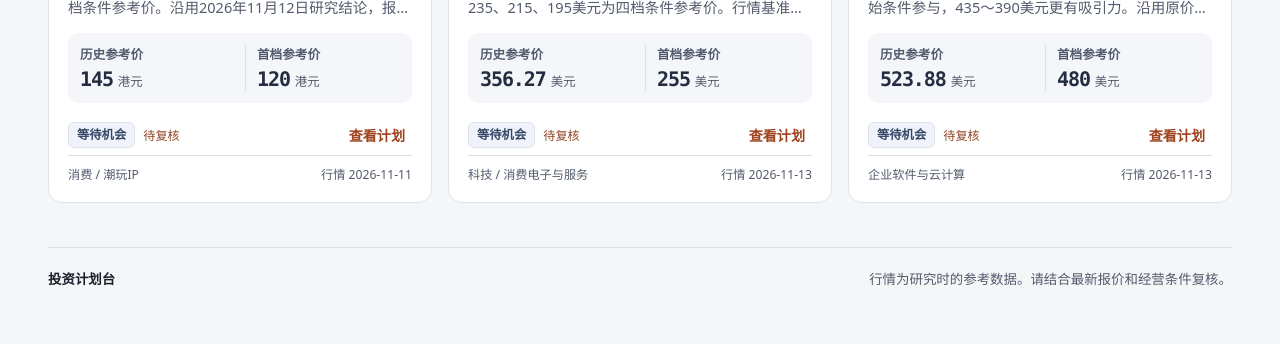
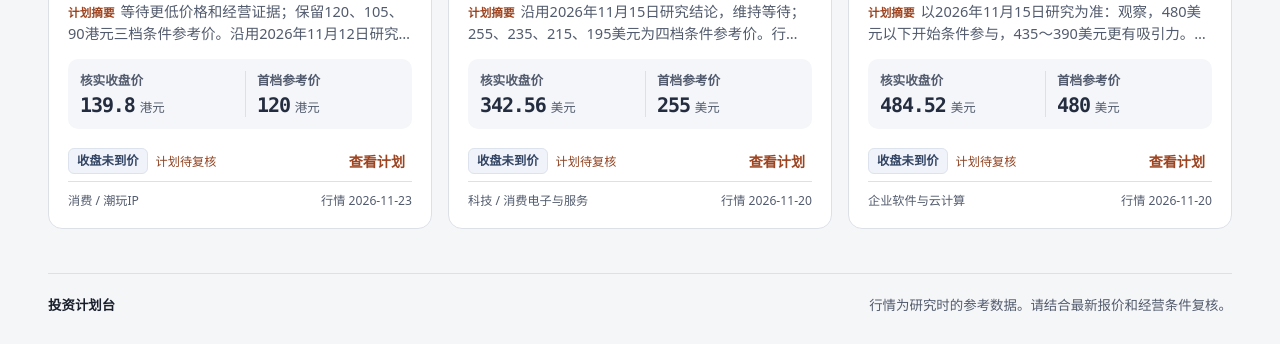
Before and after one commit to ningnim/trade-plan-hub, a plain HTML site: page index.html in a window 1280 px wide. Shown: the part 1848-2192 px from the top of the page. Before the commit the page ends 2167 px from the top, so only its background shows below. Drawn offline with Linux system fonts and the light colour scheme.

Commit message:
Show daily closing prices and entry reviews

```diff
--- a/app.js
+++ b/app.js
@@ -20,6 +20,7 @@ const palette = {
 };
 const state = { view: 'overview', filter: 'all', search: '', market: 'all', variant: 0, detail: null };
 let ledger;
+const closingChecks = new Map();
 let toastTimer;
 let detailTrigger;
 
@@ -31,6 +32,60 @@ function needsReview(plan) {
 
 function badge(plan) {
   return `<span class="badge ${escapeHtml(plan.decision)}">${escapeHtml(decisions[plan.decision] || plan.decision)}</span>`;
+}
+
+function checksFor(plan) {
+  return (closingChecks.get(plan.id) || []).filter((check) =>
+    check.currency !== plan.currency || check.marketAsOf >= plan.marketAsOf
+  );
+}
+
+function primaryCheck(plan) {
+  return checksFor(plan).find((check) => check.currency === plan.currency);
+}
+
+function closingStatus(plan, check) {
+  if (check.planRevision !== plan.revision) return { label: '计划已更新 · 待复核', tone: 'review' };
+  const states = {
+    not_reached: { label: '收盘未到价', tone: 'watch' },
+    participate: { label: '到价 · 有条件参与', tone: 'conditional' },
+    defer: { label: '到价 · 暂缓', tone: 'paused' },
+    insufficient: { label: '到价 · 待核实', tone: 'review' },
+  };
+  return states[check.status] || states.insufficient;
+}
+
+function closingBadge(plan, check) {
+  const status = closingStatus(plan, check);
+  return `<span class="badge ${status.tone}">${status.label}</span>`;
+}
+
+function closingLinks(urls, label) {
+  return urls.filter((url) => url.startsWith('https://')).map((url, index) =>
+    `<a href="${escapeHtml(url)}" target="_blank" rel="noopener noreferrer">${label}来源 ${index + 1}</a>`
+  ).join('');
+}
+
+function closingDetails(plan) {
+  const checks = checksFor(plan);
+  if (!checks.length) return '';
+  return `<section class="closing-details" aria-labelledby="closing-heading"><h3 id="closing-heading">收盘检查</h3>
+    ${checks.map((check) => {
+      const current = check.planRevision === plan.revision;
+      const matches = current ? check.matches : [];
+      const showVariant = plan.variants.filter((variant) => variant.currency === check.currency).length > 1;
+      return `<article class="closing-result">
+        <div class="closing-result-head"><span>${escapeHtml(currencyNames[check.currency])}</span>
+        ${price(number(check.close), check.currency)}
+        <time datetime="${escapeHtml(check.marketAsOf)}">${escapeHtml(check.marketAsOf)}</time>${closingBadge(plan, check)}</div>
+        ${matches.length ? `<p class="closing-matches">${matches.map((match) =>
+          `${showVariant ? `方案 ${match.variant + 1} · ` : ''}第 ${match.order + 1} 档${match.position === 'below' ? '（跌穿区间）' : ''}`
+        ).join('、')}</p>` : ''}
+        <p>${current ? escapeHtml(check.note) : '请按新版执行条件重新复核。'}</p>
+        <div class="closing-links">${closingLinks(check.quoteSources, '行情')}${current ? closingLinks(check.reviewSources, '复核') : ''}</div>
+      </article>`;
+    }).join('')}
+    </section>`;
 }
 
 function logo(plan) {
@@ -64,20 +119,21 @@ function price(value, currency) {
 function feature(plan) {
   const variant = plan.variants[0];
   const levels = variant?.orders.slice(0, 3);
+  const check = primaryCheck(plan);
   return `<article class="feature-panel ${plan.id === 'zijin' ? 'feature-mine' : ''}" aria-labelledby="featured-title">
     ${plan.id === 'zijin' ? '<img class="feature-image" src="./mine-cover.jpg" alt="" fetchpriority="high" decoding="async">' : ''}
     <div class="feature-content">
       <div class="feature-label"><span>重点跟踪</span><span>${escapeHtml(plan.sector)}</span></div>
       <h2 id="featured-title">${escapeHtml(plan.name)}</h2>
       <p class="feature-ticker">${escapeHtml(plan.ticker)}</p>
-      <p class="feature-summary">${escapeHtml(plan.summary)}</p>
+      <p class="feature-summary">${check ? '<span class="plan-summary-label">计划摘要</span>' : ''}${escapeHtml(plan.summary)}</p>
       <div class="feature-data">
-        <div><span class="feature-data-label">参考价 · ${escapeHtml(plan.marketAsOf)}</span>${price(number(plan.referencePrice), plan.currency)}</div>
+        <div><span class="feature-data-label">${check ? '收盘价' : '参考价'} · ${escapeHtml(check?.marketAsOf ?? plan.marketAsOf)}</span>${price(number(check?.close ?? plan.referencePrice), plan.currency)}</div>
         ${levels?.length ? `<div><span class="feature-data-label">分批参考价</span><span class="feature-levels">${levels.map(priceBand).join(' / ')}</span></div>` : ''}
       </div>
       <div class="feature-actions">
         <a class="button feature-link" href="${planUrl(plan.id)}" data-plan="${escapeHtml(plan.id)}">查看交易计划</a>
-        ${badge(plan)}
+        ${check ? closingBadge(plan, check) : badge(plan)}
       </div>
     </div>
   </article>`;
@@ -104,19 +160,20 @@ function updates(excludedPlan) {
 function card(plan) {
   const variant = plan.variants[0];
   const first = variant?.orders[0];
+  const check = primaryCheck(plan);
   return `<article class="plan-card" aria-labelledby="card-${escapeHtml(plan.id)}">
     <div class="card-top">${logo(plan)}
       <div class="company-heading"><h3 id="card-${escapeHtml(plan.id)}">${escapeHtml(plan.name)}</h3>
       <p class="ticker">${escapeHtml(plan.ticker)} · ${escapeHtml(plan.market)}</p></div>
     </div>
-    <p class="card-summary">${escapeHtml(plan.summary)}</p>
+    <p class="card-summary">${check ? '<span class="plan-summary-label">计划摘要</span>' : ''}${escapeHtml(plan.summary)}</p>
     <div class="card-prices">
-      <div><span class="price-label">历史参考价</span>${price(number(plan.referencePrice), plan.currency)}</div>
+      <div><span class="price-label">${check ? '核实收盘价' : '历史参考价'}</span>${price(number(check?.close ?? plan.referencePrice), plan.currency)}</div>
       <div><span class="price-label">首档参考价</span>${price(first ? priceBand(first) : '—', variant?.currency)}</div>
     </div>
-    <div class="card-footer"><div class="card-status">${badge(plan)}${needsReview(plan) ? '<span class="review-label">待复核</span>' : ''}</div>
+    <div class="card-footer"><div class="card-status">${check ? closingBadge(plan, check) : badge(plan)}${needsReview(plan) ? '<span class="review-label">计划待复核</span>' : ''}</div>
       <a class="card-link" href="${planUrl(plan.id)}" data-plan="${escapeHtml(plan.id)}" aria-label="查看${escapeHtml(plan.name)}计划">查看计划</a></div>
-    <div class="card-date"><span>${escapeHtml(plan.sector)}</span><span>行情 ${escapeHtml(plan.marketAsOf)}</span></div>
+    <div class="card-date"><span>${escapeHtml(plan.sector)}</span><span>行情 ${escapeHtml(check?.marketAsOf ?? plan.marketAsOf)}</span></div>
   </article>`;
 }
 
@@ -125,7 +182,7 @@ function renderCards() {
   if (!container) return;
   const query = state.search.trim().toLowerCase();
   const list = ledger.plans.filter((plan) =>
-    (state.filter === 'all' || (state.filter === 'review' ? needsReview(plan) : state.filter === plan.decision)) &&
+    matchesFilter(plan) &&
     (state.market === 'all' || state.market === plan.market) &&
     `${plan.name} ${plan.ticker} ${plan.sector}`.toLowerCase().includes(query)
   );
@@ -134,11 +191,20 @@ function renderCards() {
     '<div class="empty"><p>没有匹配的计划。</p><button class="button" type="button" data-reset>清除筛选</button></div>';
 }
 
+function matchesFilter(plan) {
+  if (state.filter === 'all') return true;
+  if (state.filter === 'review') return needsReview(plan);
+  if (state.filter === 'reached') return checksFor(plan).some((check) =>
+    check.planRevision === plan.revision && check.matches.length > 0
+  );
+  return state.filter === plan.decision;
+}
+
 function overview() {
   const featured = ledger.plans.find((plan) => plan.id === 'zijin') || ledger.plans[0];
   const pending = ledger.plans.filter(needsReview).length;
   const markets = [...new Set(ledger.plans.map((plan) => plan.market))];
-  const filters = { all: '全部', review: '待复核', ...decisions };
+  const filters = { all: '全部', ...(closingChecks.size ? { reached: '收盘已到价' } : {}), review: '待复核', ...decisions };
   const active = new Set(ledger.plans.map((plan) => plan.decision));
   return `<div class="home-intro">
     ${heading('公司研究与交易计划', '查阅 A 股、港股和美股的分批价位、执行条件与研究记录。')}
@@ -154,7 +220,7 @@ function overview() {
         </div>
       </div>
       <div class="filters" role="group" aria-label="筛选计划">
-        ${Object.entries(filters).filter(([key]) => ['all', 'review'].includes(key) || active.has(key)).map(([key, label]) =>
+        ${Object.entries(filters).filter(([key]) => !Object.hasOwn(decisions, key) || active.has(key)).map(([key, label]) =>
           `<button class="filter" type="button" aria-pressed="${key === state.filter}" data-filter="${key}">${label}</button>`
         ).join('')}
       </div>
@@ -208,6 +274,7 @@ function showDetail() {
         <div class="detail-quote"><span class="price-label">历史参考价</span>${price(number(plan.referencePrice), plan.currency)}
         <time datetime="${escapeHtml(plan.marketAsOf)}">${escapeHtml(plan.marketAsOf)}</time></div>
       </section>
+      ${revision == null ? closingDetails(plan) : ''}
       <div class="detail-grid">
         <section class="detail-orders" aria-labelledby="orders-heading">
           <h3 id="orders-heading">分批参考价位</h3>
@@ -311,11 +378,22 @@ window.addEventListener('hashchange', () => { if (ledger) applyRoute(); });
 
 async function loadPlans() {
   try {
+    const closeData = fetch('./closing-checks.json', { cache: 'no-store' })
+      .then((response) => response.ok ? response.json() : null)
+      .catch(() => null);
     const response = await fetch('./plans.json', { cache: 'no-store' });
     if (!response.ok) throw new Error('data unavailable');
     const data = await response.json();
     if (data.schemaVersion !== 2 || !Array.isArray(data.plans)) throw new Error('unexpected data format');
     ledger = data;
+    const closing = await closeData;
+    if (closing?.schemaVersion === 1 && Array.isArray(closing.checks)) {
+      for (const check of closing.checks) {
+        const entries = closingChecks.get(check.id) || [];
+        entries.push(check);
+        closingChecks.set(check.id, entries);
+      }
+    }
     render();
     applyRoute();
   } catch (error) {
--- /dev/null
+++ b/closing-checks.json
@@ -0,0 +1,277 @@
+{
+  "schemaVersion": 1,
+  "updatedAt": "2026-11-23T16:42:57+00:00",
+  "checks": [
+    {
+      "id": "apple",
+      "currency": "USD",
+      "marketAsOf": "2026-11-20",
+      "close": "342.56",
+      "planRevision": 1,
+      "matches": [],
+      "status": "not_reached",
+      "note": "收盘价尚未进入计划参考区间。",
+      "quoteSources": [
+        "https://stockanalysis.com/stocks/aapl/history/",
+        "https://www.quiverquant.com/stock/AAPL/historical-prices/"
+      ],
+      "reviewSources": []
+    },
+    {
+      "id": "byd",
+      "currency": "CNY",
+      "marketAsOf": "2026-11-23",
+      "close": "78.04",
+      "planRevision": 1,
+      "matches": [],
+      "status": "not_reached",
+      "note": "收盘价尚未进入计划参考区间。",
+      "quoteSources": [
+        "https://summary.jrj.com.cn/stock/sz/002594",
+        "https://www.zhunshangshi.com/hq/detail.php?tab=flow&ts_code=002594.SZ"
+      ],
+      "reviewSources": []
+    },
+    {
+      "id": "cmb",
+      "currency": "CNY",
+      "marketAsOf": "2026-11-23",
+      "close": "43.26",
+      "planRevision": 1,
+      "matches": [],
+      "status": "not_reached",
+      "note": "收盘价尚未进入计划参考区间。",
+      "quoteSources": [
+        "https://summary.jrj.com.cn/stock/sh/600036",
+        "https://longbridge.com/zh-CN/quote/600036.SH"
+      ],
+      "reviewSources": []
+    },
+    {
+      "id": "cypc",
+      "currency": "CNY",
+      "marketAsOf": "2026-11-23",
+      "close": "31.35",
+      "planRevision": 1,
+      "matches": [],
+      "status": "not_reached",
+      "note": "收盘价尚未进入计划参考区间。",
+      "quoteSources": [
+        "https://cn.investing.com/equities/yangtze-power-historical-data",
+        "https://stock.stockstar.com/RB2026112300020323.shtml"
+      ],
+      "reviewSources": []
+    },
+    {
+      "id": "laopu",
+      "currency": "HKD",
+      "marketAsOf": "2026-11-23",
+      "close": "266.80",
+      "planRevision": 3,
+      "matches": [],
+      "status": "not_reached",
+      "note": "收盘价尚未进入计划参考区间。",
+      "quoteSources": [
+        "https://ca.investing.com/equities/laopu-gold-historical-data",
+        "https://markets.ft.markitdigital.com/data/equities/tearsheet/summary?s=6181%3AHKG"
+      ],
+      "reviewSources": []
+    },
+    {
+      "id": "micron",
+      "currency": "USD",
+      "marketAsOf": "2026-11-20",
+      "close": "594.51",
+      "planRevision": 1,
+      "matches": [
+        {
+          "variant": 0,
+          "order": 0,
+          "position": "within"
+        }
+      ],
+      "status": "insufficient",
+      "note": "已进入650美元首档。最近年报支持原有盈利和产能逻辑，但原计划要求核清大跌原因。芯片股同步大跌提供了行业背景，本次仍待核实当前DRAM/NAND实现价、客户交付与HBM是否出现重大变化。",
+      "quoteSources": [
+        "https://ph.investing.com/equities/micron-tech-historical-data",
+        "https://www.financecharts.com/stocks/MU/summary/price"
+      ],
+      "reviewSources": [
+        "https://www.sec.gov/Archives/edgar/data/723125/000072312526000023/mu-20260903.htm",
+        "https://investors.micron.com/overview/default.aspx"
+      ]
+    },
+    {
+      "id": "microsoft",
+      "currency": "USD",
+      "marketAsOf": "2026-11-20",
+      "close": "484.52",
+      "planRevision": 1,
+      "matches": [],
+      "status": "not_reached",
+      "note": "收盘价尚未进入计划参考区间。",
+      "quoteSources": [
+        "https://nz.finance.yahoo.com/quote/MSFT/history/",
+        "https://www.quiverquant.com/stock/MSFT/historical-prices/"
+      ],
+      "reviewSources": []
+    },
+    {
+      "id": "midea",
+      "currency": "CNY",
+      "marketAsOf": "2026-11-23",
+      "close": "94.13",
+      "planRevision": 1,
+      "matches": [],
+      "status": "not_reached",
+      "note": "收盘价尚未进入计划参考区间。",
+      "quoteSources": [
+        "https://cn.investing.com/equities/midea-group-a-historical-data",
+        "https://summary.jrj.com.cn/stock/sz/000333"
+      ],
+      "reviewSources": []
+    },
+    {
+      "id": "moutai",
+      "currency": "CNY",
+      "marketAsOf": "2026-11-23",
+      "close": "1439.00",
+      "planRevision": 1,
+      "matches": [],
+      "status": "not_reached",
+      "note": "收盘价尚未进入计划参考区间。",
+      "quoteSources": [
+        "https://summary.jrj.com.cn/stock/sh/600519",
+        "https://www.laocaifu.com/stock/600519/lishi/"
+      ],
+      "reviewSources": []
+    },
+    {
+      "id": "nvidia",
+      "currency": "USD",
+      "marketAsOf": "2026-11-20",
+      "close": "125.53",
+      "planRevision": 1,
+      "matches": [
+        {
+          "variant": 0,
+          "order": 0,
+          "position": "within"
+        },
+        {
+          "variant": 0,
+          "order": 1,
+          "position": "within"
+        },
+        {
+          "variant": 0,
+          "order": 2,
+          "position": "within"
+        },
+        {
+          "variant": 1,
+          "order": 0,
+          "position": "within"
+        },
+        {
+          "variant": 1,
+          "order": 1,
+          "position": "within"
+        },
+        {
+          "variant": 1,
+          "order": 2,
+          "position": "within"
+        }
+      ],
+      "status": "defer",
+      "note": "11月20日正式收盘触及多个档位。新季报收入同比增长103%，11月23日公司宣布黄仁勋复任，同时董事会独立调查仍在继续。先用下一次正式收盘重验价位，后续档位还需回款、客户信用与交付证据。",
+      "quoteSources": [
+        "https://www.investing.com/equities/nvidia-corp-historical-data?p=NVDA",
+        "https://www.quiverquant.com/stock/NVDA/historical-prices/"
+      ],
+      "reviewSources": [
+        "https://nvidianews.nvidia.com/news/nvidia-announces-financial-results-for-third-quarter-fiscal-2027",
+        "https://nvidianews.nvidia.com/news/nvidia-board-reinstates-jensen-huang-as-president-ceo-and-board-director"
+      ]
+    },
+    {
+      "id": "popmart",
+      "currency": "HKD",
+      "marketAsOf": "2026-11-23",
+      "close": "139.80",
+      "planRevision": 1,
+      "matches": [],
+      "status": "not_reached",
+      "note": "收盘价尚未进入计划参考区间。",
+      "quoteSources": [
+        "https://stockanalysis.com/quote/hkg/9992/history/",
+        "https://longbridge.com/zh-CN/quote/9992.HK"
+      ],
+      "reviewSources": []
+    },
+    {
+      "id": "zijin",
+      "currency": "CNY",
+      "marketAsOf": "2026-11-23",
+      "close": "24.26",
+      "planRevision": 5,
+      "matches": [
+        {
+          "variant": 0,
+          "order": 0,
+          "position": "within"
+        },
+        {
+          "variant": 0,
+          "order": 1,
+          "position": "within"
+        }
+      ],
+      "status": "participate",
+      "note": "首两档已到价。最新已核验公告和矿山指引支持按计划分步执行。空仓时仅评估首笔，后续档位在首笔之后单独复核。",
+      "quoteSources": [
+        "https://summary.jrj.com.cn/stock/sh/601899",
+        "https://www.zhunshangshi.com/hq/detail.php?ts_code=601899.SH"
+      ],
+      "reviewSources": [
+        "https://static.cninfo.com.cn/finalpage/2026-11-24/1225684131.PDF",
+        "https://www.ivanhoemines.com/wp-content/uploads/20260930-00000-MDA-vF.pdf"
+      ]
+    },
+    {
+      "id": "zijin",
+      "currency": "HKD",
+      "marketAsOf": "2026-11-23",
+      "close": "24.02",
+      "planRevision": 5,
+      "matches": [
+        {
+          "variant": 1,
+          "order": 0,
+          "position": "within"
+        },
+        {
+          "variant": 1,
+          "order": 1,
+          "position": "within"
+        },
+        {
+          "variant": 1,
+          "order": 2,
+          "position": "within"
+        }
+      ],
+      "status": "defer",
+      "note": "三档价格已到，H股是替代方案。按当天中间价较A股折价约15.2%，交易时还需核对实际汇率、税费和流动性；现阶段按H股原条件暂缓。",
+      "quoteSources": [
+        "https://hk.investing.com/equities/zijin-mining-group-historical-data",
+        "https://www.aastocks.com/pkages/web/bankcomm/chi/whatshot/quote.asp?symbol=2899"
+      ],
+      "reviewSources": [
+        "https://www.chinamoney.com.cn/chinese/bkccpr/index.html?tab=2",
+        "https://www.hkex.com.hk/-/media/HKEX-Market/Services/Circulars-and-Notices/Participant-and-Members-Circulars/HKSCC/2026/cc_HKSCC_NOM_389_2026.pdf"
+      ]
+    }
+  ]
+}
--- a/styles.css
+++ b/styles.css
@@ -123,6 +123,8 @@ main { min-height: 66vh; outline: none; }
 .feature-panel h2 { margin-top: 12px; font: 800 clamp(2.05rem, 3.55vw, 3.4rem)/1.12 var(--display); letter-spacing: -.015em; }
 .feature-ticker { margin-top: 8px; color: #dbdfe9; font: 500 .82rem/1.35 var(--numeric); }
 .feature-summary { margin-top: 14px; color: #f4f5fa; font-size: .975rem; line-height: 1.62; display: -webkit-box; -webkit-line-clamp: 3; -webkit-box-orient: vertical; overflow: hidden; }
+.plan-summary-label { margin-right: 6px; color: var(--accent); font-size: .8em; font-weight: 720; }
+.feature-summary .plan-summary-label { color: var(--accent-light); }
 .feature-data { display: flex; align-items: center; flex-wrap: wrap; gap: 14px 22px; margin-top: 18px; }
 .feature-data > div + div { border-left: 1px solid #f6f2eb42; padding-left: 21px; }
 .feature-data-label { display: block; margin-bottom: 3px; color: #e4e3ea; font-size: .82rem; }
@@ -245,6 +247,14 @@ body:has(#plan-dialog[open]) { overflow: hidden; }
 .detail-quote { min-width: 110px; border-left: 1px solid var(--line); padding-left: 17px; }
 .detail-quote .price { margin-top: 5px; }
 .detail-quote time { display: block; margin-top: 5px; color: var(--muted); font-size: .79rem; }
+.closing-details { display: grid; gap: 8px; margin-top: 21px; }
+.closing-details h3 { font-size: 1.08rem; }
+.closing-result { padding: 10px 13px; border: 1px solid var(--line); border-radius: 10px; }
+.closing-result-head { display: flex; align-items: baseline; flex-wrap: wrap; gap: 5px 10px; color: var(--muted); font-size: .84rem; }
+.closing-result p { margin-top: 5px; color: var(--muted); line-height: 1.55; font-size: .9rem; }
+.closing-result .closing-matches { color: var(--ink); font-weight: 660; }
+.closing-links { display: flex; flex-wrap: wrap; gap: 8px; margin-top: 7px; }
+.closing-links a { color: var(--accent); font-size: .81rem; text-decoration: underline; text-underline-offset: 3px; }
 .detail-grid { display: grid; grid-template-columns: minmax(0, 1.18fr) minmax(0, 1fr); gap: 25px; margin-top: 23px; }
 .detail-grid h3 { font-size: 1rem; }
 .detail-orders > h3 { font-size: 1.15rem; }
```
Also changed, not shown: index.html (+2 -2 lines).
